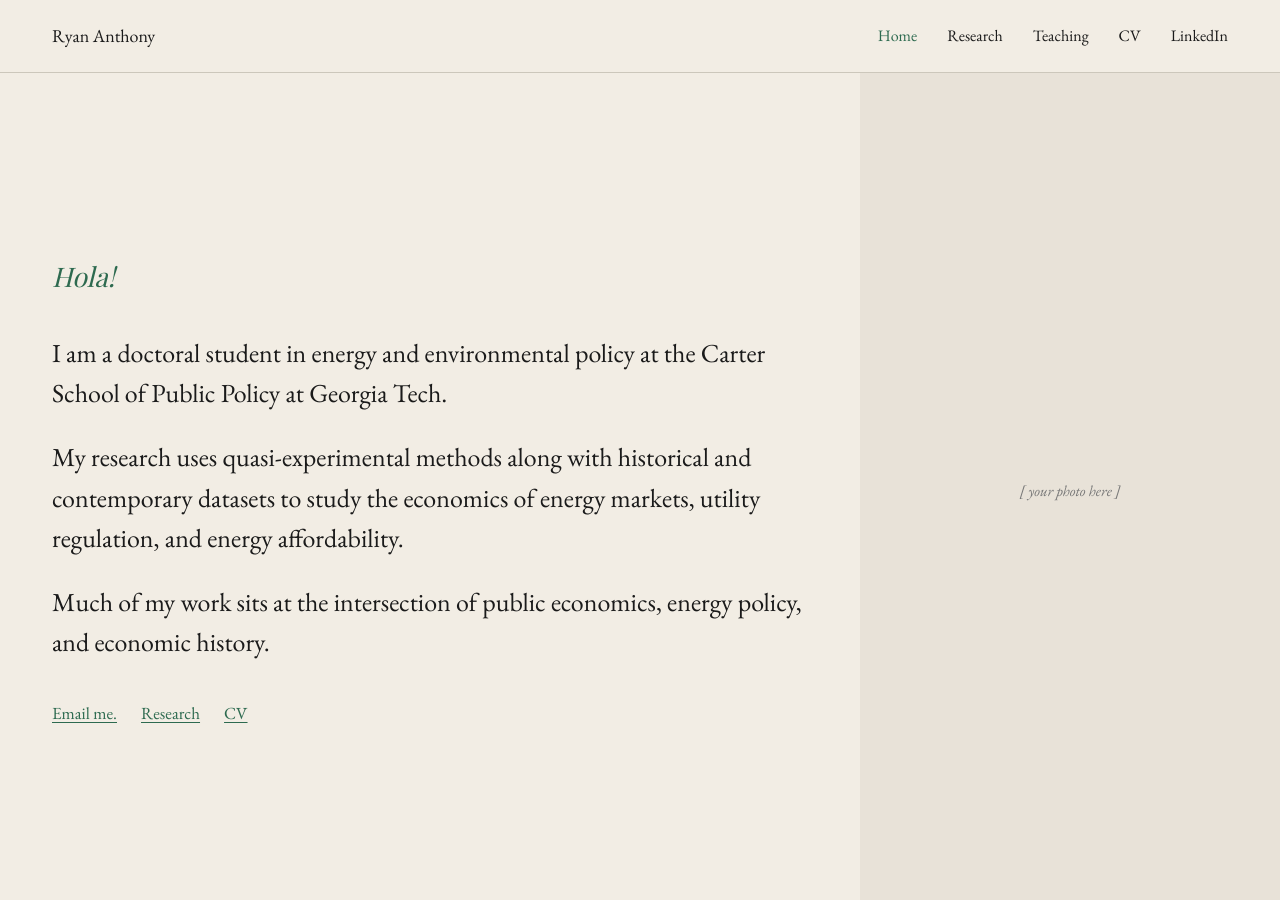
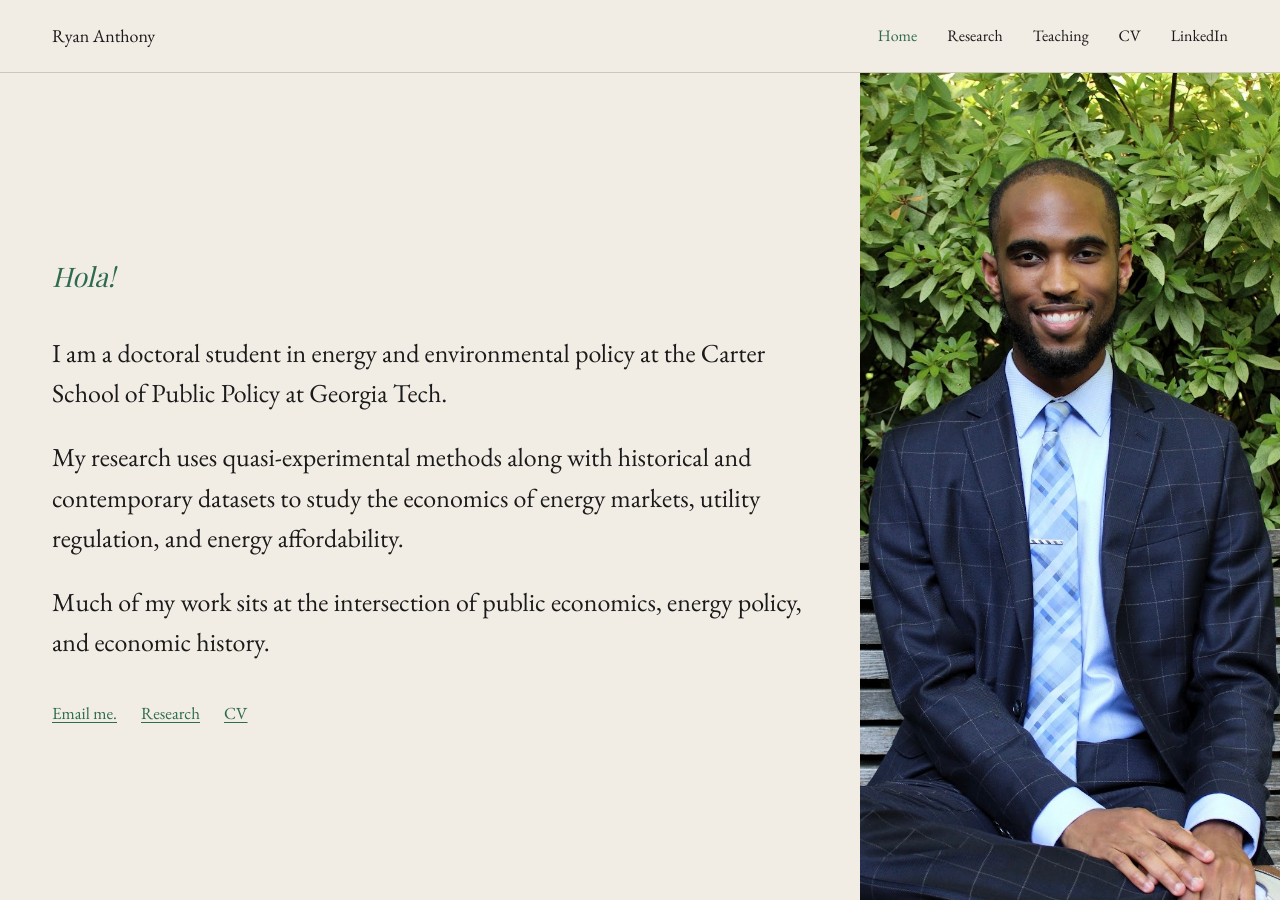
Before and after one commit to rant99/rant99.github.io, a Jekyll site: the page built from index.html, in a window 1280 px wide and 900 px high. Built offline with Jekyll 4.4.1, drawn with Linux system fonts in a browser that asks for light colours; some web fonts are replaced.

Commit message:
Add profile photo

```diff
--- a/index.html
+++ b/index.html
@@ -24,8 +24,7 @@ title: Home
     <!-- Replace the placeholder below with your actual photo:
          1. Add your photo to assets/img/profile.jpg
          2. Uncomment the <img> tag and delete the placeholder <div> -->
-    <!-- <img src="/assets/img/profile.jpg" alt="Ryan Anthony" /> -->
-    <div class="hero-photo-placeholder">[ your photo here ]</div>
+        <img src="/assets/img/profile.jpg" alt="Ryan Anthony" />
   </div>
 </div>
 
```
Also changed, not shown: assets/img/profile.JPG (added), 2 other files.
